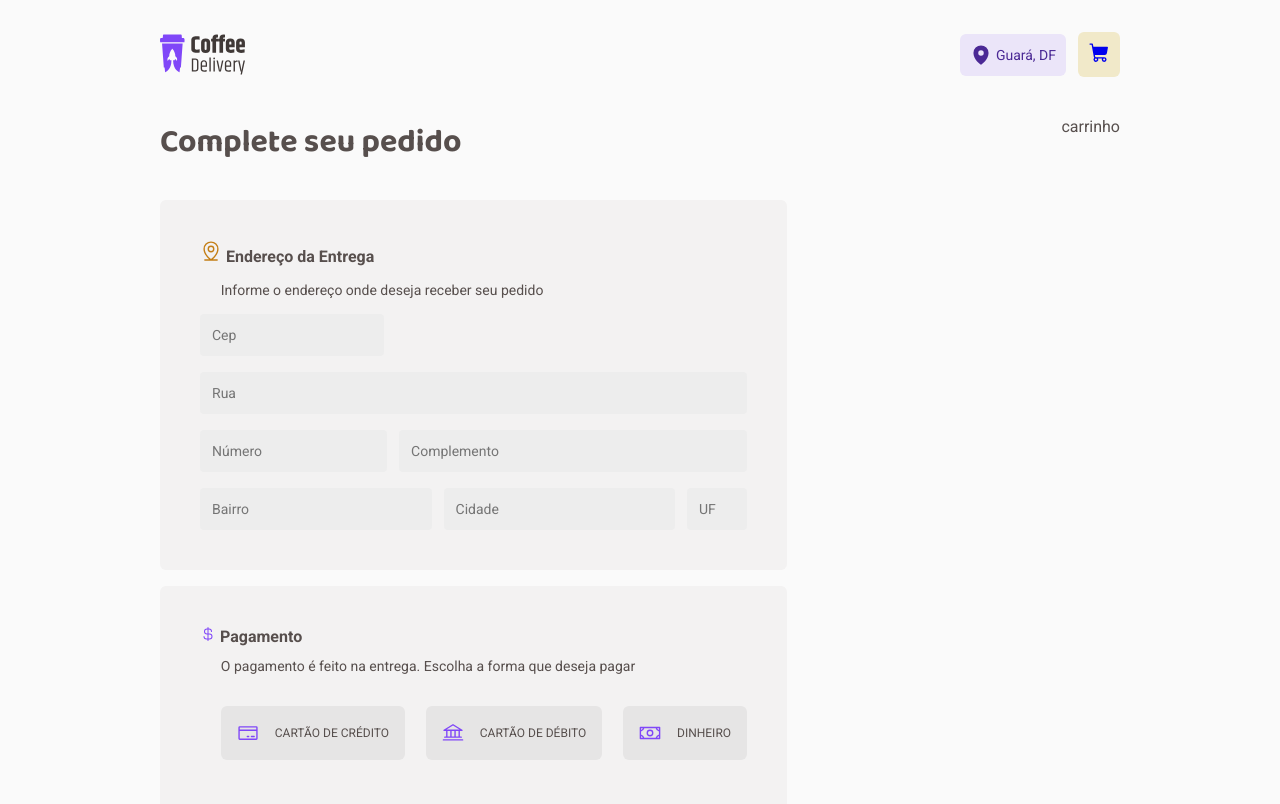
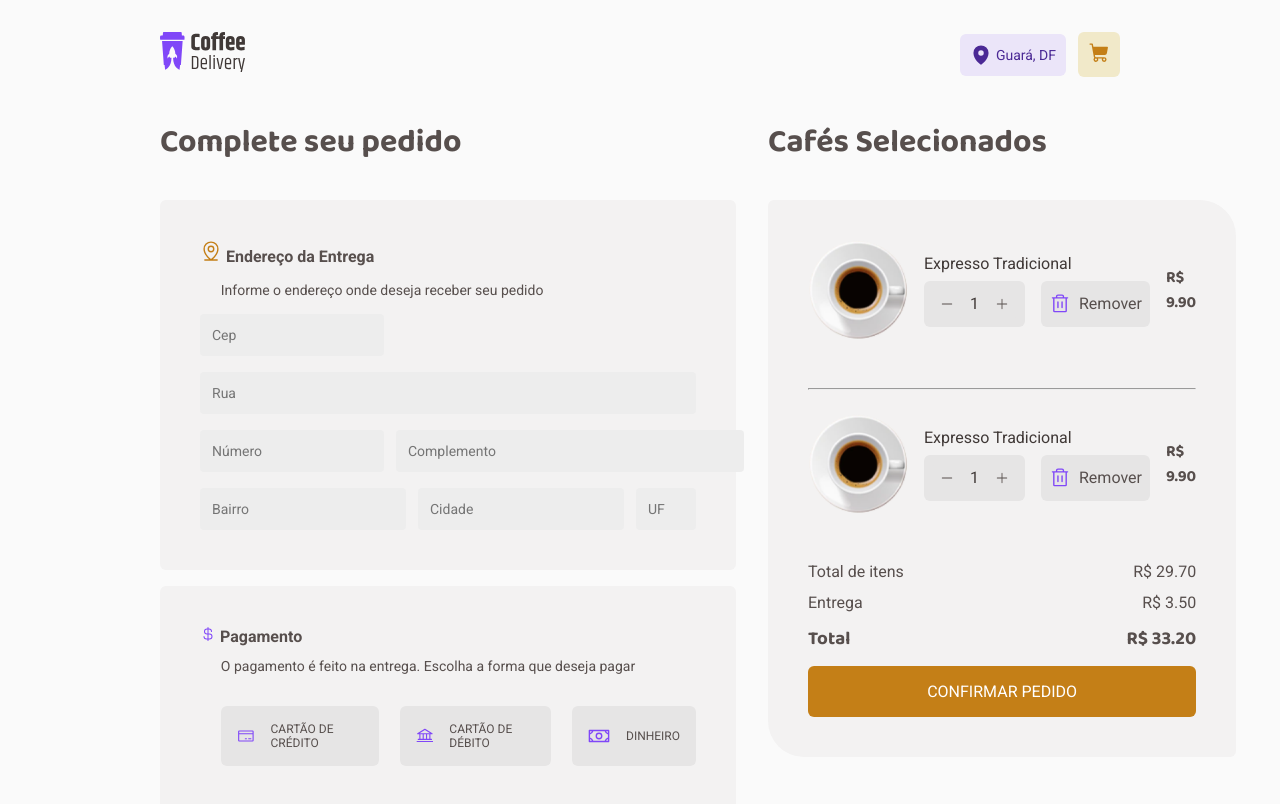
Before and after one commit to JhonatanDiniz/coffee-delivery, a React (Vite) app: page /checkout in a window 1280 px wide. Shown: the top 804 px of the page. Built offline with nearby package versions, Linux system fonts and the light colour scheme.

Commit message:
Finalizado página de checkout

```diff
--- a/src/components/Header/index.tsx
+++ b/src/components/Header/index.tsx
@@ -7,7 +7,9 @@ import { NavLink } from "react-router-dom";
 export function Header() {
   return(
     <HeaderContainer>
-      <img src={Logo} alt="" />
+      <NavLink to="/">
+        <img src={Logo} alt="" />
+      </NavLink>
       <Container>
         <Location>
           <MapPin size={22} weight="fill" />
@@ -15,7 +17,7 @@ export function Header() {
         </Location>
         <Cart>
           <NavLink to="/checkout">
-            <ShoppingCart size={22} weight="fill"/>
+            <ShoppingCart size={22} weight="fill" color="#C47F17"/>
           </NavLink>
         </Cart>
       </Container>
--- a/src/pages/Checkout/index.tsx
+++ b/src/pages/Checkout/index.tsx
@@ -1,7 +1,27 @@
-import { Bank, CreditCard, CurrencyDollar, MapPinLine, Money } from "@phosphor-icons/react/dist/ssr";
-import { Container, Content, Form, FormaPagamento, FormaPagamentoContainer, Input, PagamentoContainer, Row1, Row2 } from "./style";
+import { Bank, CreditCard, CurrencyDollar, MapPinLine, Minus, Money, Plus, Trash } from "@phosphor-icons/react/dist/ssr";
+import { AddRemove, Carrinho, CarrinhoContainer, CarrinhoContent, Container, Content, Detalhe, Form, FormaPagamento, FormaPagamentoContainer, Input, InputQtd, Itens, PagamentoContainer, Row1, Row2 } from "./style";
+import expresso from '../../assets/Expresso.svg'
+import { useEffect, useState } from "react";
 
 export function Checkout() {
+  const [quantidade, setQuantidade] = useState(1)
+  const price = 9.9
+  const [valor, setValor] = useState(price)
+
+  useEffect(() => {
+    setValor(price * quantidade)
+  }, [quantidade, price])
+
+  function handleAddQuantidade(){
+    setQuantidade(quantidade + 1)
+    console.log(price)
+  }
+
+  function handleRemoveQuantidade(){
+    if(quantidade > 0){
+      setQuantidade(quantidade - 1)
+    }
+  }
   return(
     <Container>
       <Content>
@@ -42,9 +62,62 @@ export function Checkout() {
           </FormaPagamentoContainer>
         </PagamentoContainer>
       </Content>
-      <div>
-        carrinho
-      </div>
+
+
+      <Carrinho>
+        <h1>Cafés Selecionados</h1>
+        <CarrinhoContainer>
+          <Itens>
+            <CarrinhoContent>
+              <img src={expresso} alt="" />
+              <div>
+                <span>Expresso Tradicional</span>
+                <AddRemove>
+                  <InputQtd>
+                    <button onClick={handleRemoveQuantidade}><Minus size={14}/></button>
+                    <span>{quantidade}</span>
+                    <button onClick={handleAddQuantidade}><Plus size={14}/></button>
+                  </InputQtd>
+                  <button><Trash color="#8047F8" size={22}/> Remover</button>
+                </AddRemove>
+              </div>
+              <h4>R$ {valor.toFixed(2)} </h4>
+            </CarrinhoContent>
+            <hr />
+            <CarrinhoContent>
+              <img src={expresso} alt="" />
+              <div>
+                <span>Expresso Tradicional</span>
+                <AddRemove>
+                  <InputQtd>
+                    <button onClick={handleRemoveQuantidade}><Minus size={14}/></button>
+                    <span>{quantidade}</span>
+                    <button onClick={handleAddQuantidade}><Plus size={14}/></button>
+                  </InputQtd>
+                  <button><Trash color="#8047F8" size={22}/> Remover</button>
+                </AddRemove>
+              </div>
+              <h4>R$ {valor.toFixed(2)} </h4>
+            </CarrinhoContent>
+
+          </Itens>
+
+
+          <Detalhe>
+            <p>Total de itens</p>
+            <p>R$ 29.70</p>
+          </Detalhe>
+          <Detalhe>
+            <p>Entrega</p>
+            <p>R$ 3.50</p>
+          </Detalhe>
+          <Detalhe>
+            <h3>Total</h3>
+            <h3>R$ 33.20</h3>
+          </Detalhe>
+          <button>CONFIRMAR PEDIDO</button>
+        </CarrinhoContainer>
+      </Carrinho>
     </Container>
   )
 }
--- a/src/pages/Checkout/style.ts
+++ b/src/pages/Checkout/style.ts
@@ -1,9 +1,10 @@
 import styled from "styled-components";
 
 export const Container = styled.div`
-  display: flex;
+  display: grid;
+  grid-template-columns: 60% 1fr;
+  gap: 2rem;
   margin: 2.5rem auto;
-  justify-content: space-between;
 
   h1{
     margin-bottom: 1rem;
@@ -95,3 +96,97 @@ export const FormaPagamento = styled.span`
     border: 1px solid ${(props)=>props.theme['purple']};
   }
 `
+
+export const Carrinho = styled.div`
+  display: flex;
+  flex-direction: column;
+  gap: 1rem;
+`
+
+export const CarrinhoContainer = styled.div`
+  padding: 2.5rem;
+  background-color: ${(props)=>props.theme['base-card']};
+  border-radius: 6px 36px 6px 36px;
+  button{
+    border: none;
+    background-color: ${(props) => props.theme['yellow-dark']};
+    color: ${(props) => props.theme['white']};
+    padding: 1rem;
+    border-radius: 6px;
+    width: 100%;
+  }
+`
+
+export const Itens = styled.div`
+  display: flex;
+  flex-direction: column;
+  gap: 1.5rem;
+  margin-bottom: 1.5rem;
+  hr{
+    color: ${(props) => props.theme['base-button']};
+  }
+
+`
+
+export const CarrinhoContent = styled.div`
+  display: flex;
+  align-items: center;
+  justify-content: space-around;
+  gap: 1rem;
+  margin-bottom: 1.5rem;
+
+  span{
+    font-size: 1rem;
+    color: ${(props) => props.theme['base-subtitle']};
+  }
+`
+
+export const InputQtd = styled.div`
+  display: flex;
+  justify-content: center;
+  align-items: center;
+  gap: 8px;
+  padding: 0.5rem;
+  border-radius: 6px;
+  background: ${(props) => props.theme['base-button']};
+
+  input{
+    border: 0;
+    background-color: transparent;
+    text-align: center;
+    font-size: 1rem;
+  }
+
+  button{
+    border: 0;
+    cursor: pointer;
+    background-color: transparent;
+    color: ${(props) => props.theme['purple']};
+  }
+`
+
+export const AddRemove = styled.div`
+  display: flex;
+  margin-top: 0.5rem;
+  gap: 1rem;
+
+  button{
+    padding: 0.5rem;
+    border: none;
+    border-radius: 6px;
+    background: ${(props) => props.theme['base-button']};
+    color: ${(props) => props.theme['base-text']};
+    cursor: pointer;
+
+    display: flex;
+    justify-content: center;
+    align-items: center;
+    gap: 0.5rem;
+}
+`
+
+export const Detalhe = styled.div`
+  display: flex;
+  justify-content: space-between;
+  margin-bottom: 0.75rem;
+`
--- a/src/pages/Home/components/Card/style.ts
+++ b/src/pages/Home/components/Card/style.ts
@@ -76,6 +76,7 @@ export const Input = styled.div`
     border: 0;
     cursor: pointer;
     color: ${(props) => props.theme['purple']};
+    background-color: transparent;
   }
 `
 
```
